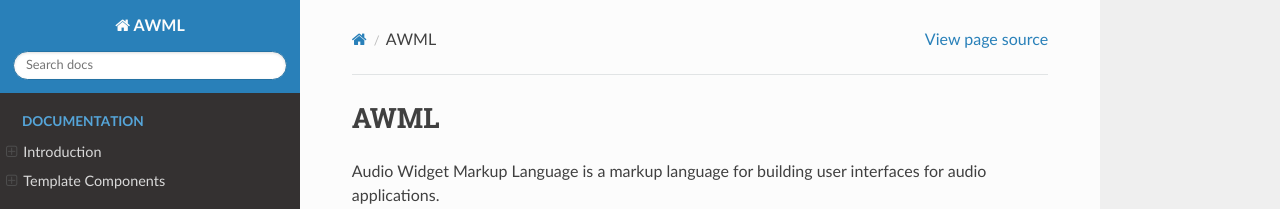
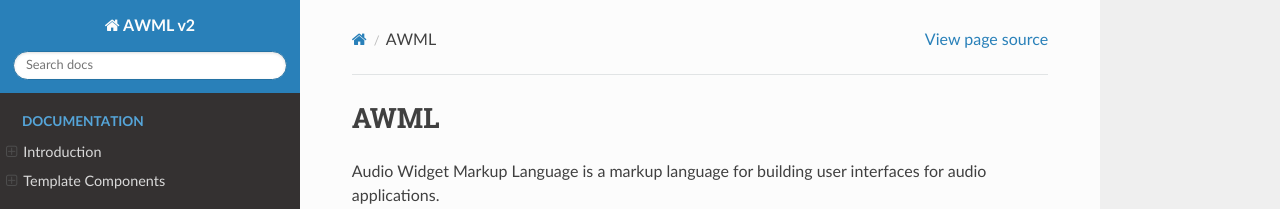
Before and after one commit to DeutscheSoft/AWML, a Sphinx documentation site: the page built from doc/source/index.rst, in a window 1280 px wide. Shown: the top 209 px of the page. Built offline with Sphinx 7.4.7 and the Read the Docs theme 2.0.0, drawn with Linux system fonts in a browser that asks for light colours.

Commit message:
[doc]: Add major version to header link

```diff
--- a/doc/source/conf.py
+++ b/doc/source/conf.py
@@ -19,7 +19,7 @@ import sphinx_rtd_theme
 
 # -- Project information -----------------------------------------------------
 
-project = 'AWML'
+project = 'AWML v2'
 copyright = '2021, DeusO GmbH'
 author = 'Arne Goedeke'
 
```
